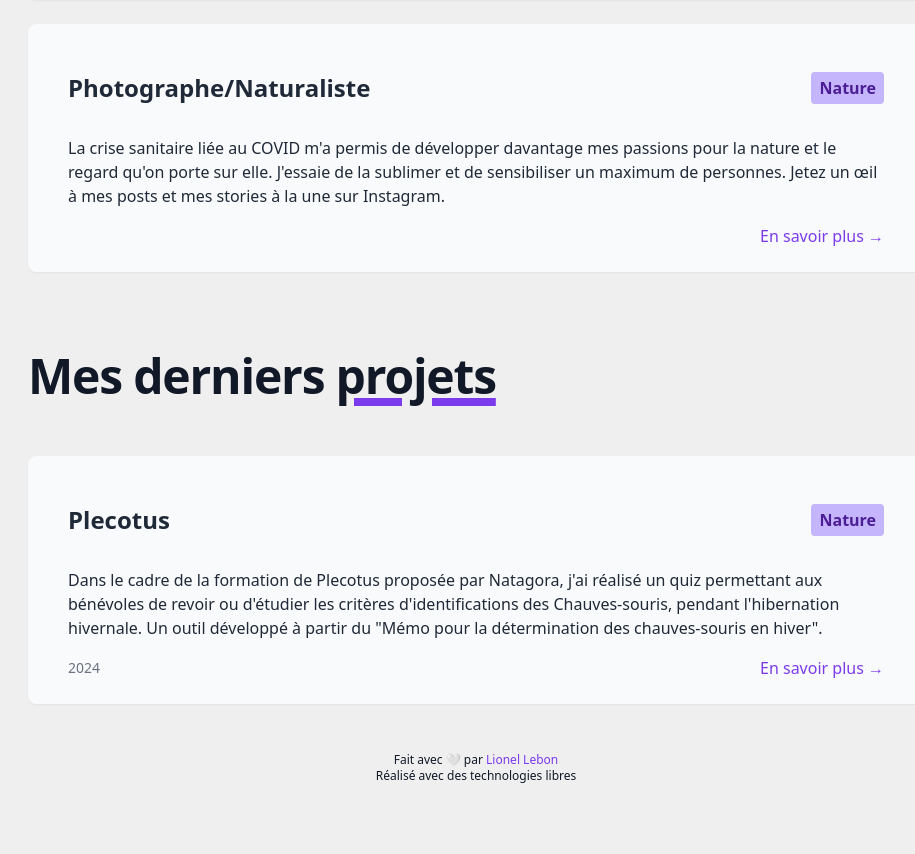
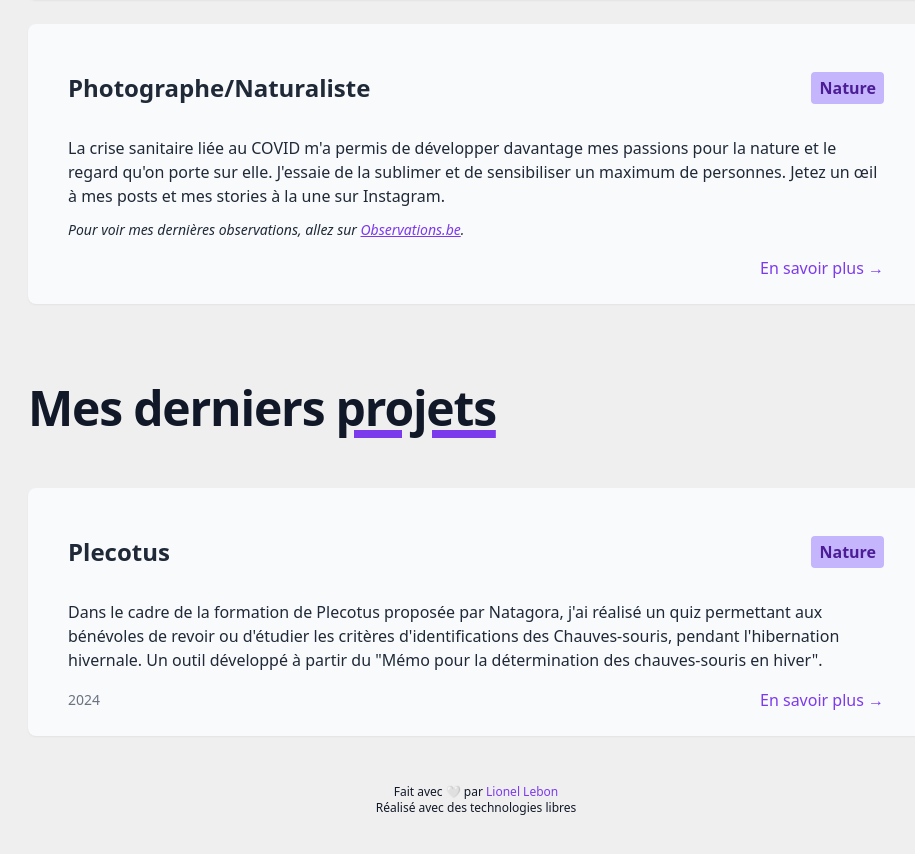
Before and after one commit to lebolnobel/lionellebon.eu, a React (Vite) app: page / in a window 1280 px wide. Shown: the part 840-1694 px from the top of the page, without its empty margins (164-1079 px from the left). Before the commit the page ends 1664 px from the top, so only its background shows below. Built offline with nearby package versions, Linux system fonts and the light colour scheme.

Commit message:
feat: content

```diff
--- a/package.json
+++ b/package.json
@@ -7,12 +7,12 @@
   "scripts": {
     "build": "npm run check && vite build",
     "check": "npm run lint && npm run tsc",
-    "dev": "vite",
+    "dev": "vite --host",
     "lint": "eslint . --ext ts,tsx --report-unused-disable-directives --max-warnings 0",
     "preview": "vite preview --host --port 8080",
     "prepare": "husky",
     "reset": "rm -rf node_modules/ && rm package-lock.json && npm i && npm audit fix",
-    "start": "vite --host",
+    "start": "vite",
     "tsc": "npx tsc",
     "watch-css": "npx tailwindcss -i ./src/styles/input.css -o ./src/styles/styles.css --watch"
   },
--- a/src/app/App.tsx
+++ b/src/app/App.tsx
@@ -48,12 +48,27 @@ const App = (): React.ReactNode => {
         tag="Nature"
         title="Photographe/Naturaliste"
         content={
-          <p>
-            La crise sanitaire liée au COVID m'a permis de développer davantage
-            mes passions pour la nature et le regard qu'on porte sur elle.
-            J'essaie de la sublimer et de sensibiliser un maximum de personnes.
-            Jetez un œil à mes posts et mes stories à la une sur Instagram.
-          </p>
+          <>
+            <p>
+              La crise sanitaire liée au COVID m'a permis de développer
+              davantage mes passions pour la nature et le regard qu'on porte sur
+              elle. J'essaie de la sublimer et de sensibiliser un maximum de
+              personnes. Jetez un œil à mes posts et mes stories à la une sur
+              Instagram.
+            </p>
+
+            <p className="text-sm italic pt-3">
+              Pour voir mes dernières observations, allez sur{' '}
+              <a
+                href="https://observations.be/users/306204/"
+                title="observations.be/lebolnobel"
+                className="underline text-violet-600"
+              >
+                Observations.be
+              </a>
+              .
+            </p>
+          </>
         }
         link="https://www.instagram.com/lebolnobel"
       />
--- a/src/styles/styles.css
+++ b/src/styles/styles.css
@@ -593,24 +593,12 @@ video {
   margin-right: auto;
 }
 
-.mb-4 {
-  margin-bottom: 1rem;
-}
-
-.mt-2 {
-  margin-top: 0.5rem;
-}
-
-.mt-3 {
-  margin-top: 0.75rem;
+.mb-2 {
+  margin-bottom: 0.5rem;
 }
 
 .mt-4 {
   margin-top: 1rem;
-}
-
-.mb-2 {
-  margin-bottom: 0.5rem;
 }
 
 .mt-8 {
@@ -631,10 +619,6 @@ video {
 
 .max-w-4xl {
   max-width: 56rem;
-}
-
-.cursor-pointer {
-  cursor: pointer;
 }
 
 .flex-wrap {
@@ -719,40 +703,20 @@ video {
   padding-bottom: 2rem;
 }
 
+.pb-6 {
+  padding-bottom: 1.5rem;
+}
+
+.pt-12 {
+  padding-top: 3rem;
+}
+
 .pt-3 {
   padding-top: 0.75rem;
 }
 
 .pt-6 {
   padding-top: 1.5rem;
-}
-
-.pb-20 {
-  padding-bottom: 5rem;
-}
-
-.pt-10 {
-  padding-top: 2.5rem;
-}
-
-.pt-8 {
-  padding-top: 2rem;
-}
-
-.pb-10 {
-  padding-bottom: 2.5rem;
-}
-
-.pb-6 {
-  padding-bottom: 1.5rem;
-}
-
-.pt-20 {
-  padding-top: 5rem;
-}
-
-.pt-12 {
-  padding-top: 3rem;
 }
 
 .text-center {
@@ -889,10 +853,6 @@ body {
   .sm\:p-6 {
     padding: 1.5rem;
   }
-
-  .sm\:text-center {
-    text-align: center;
-  }
 }
 
 @media (min-width: 768px) {
@@ -910,10 +870,6 @@ body {
     text-align: left;
   }
 
-  .md\:text-center {
-    text-align: center;
-  }
-
   .md\:text-5xl {
     font-size: 3rem;
     line-height: 1;
```
